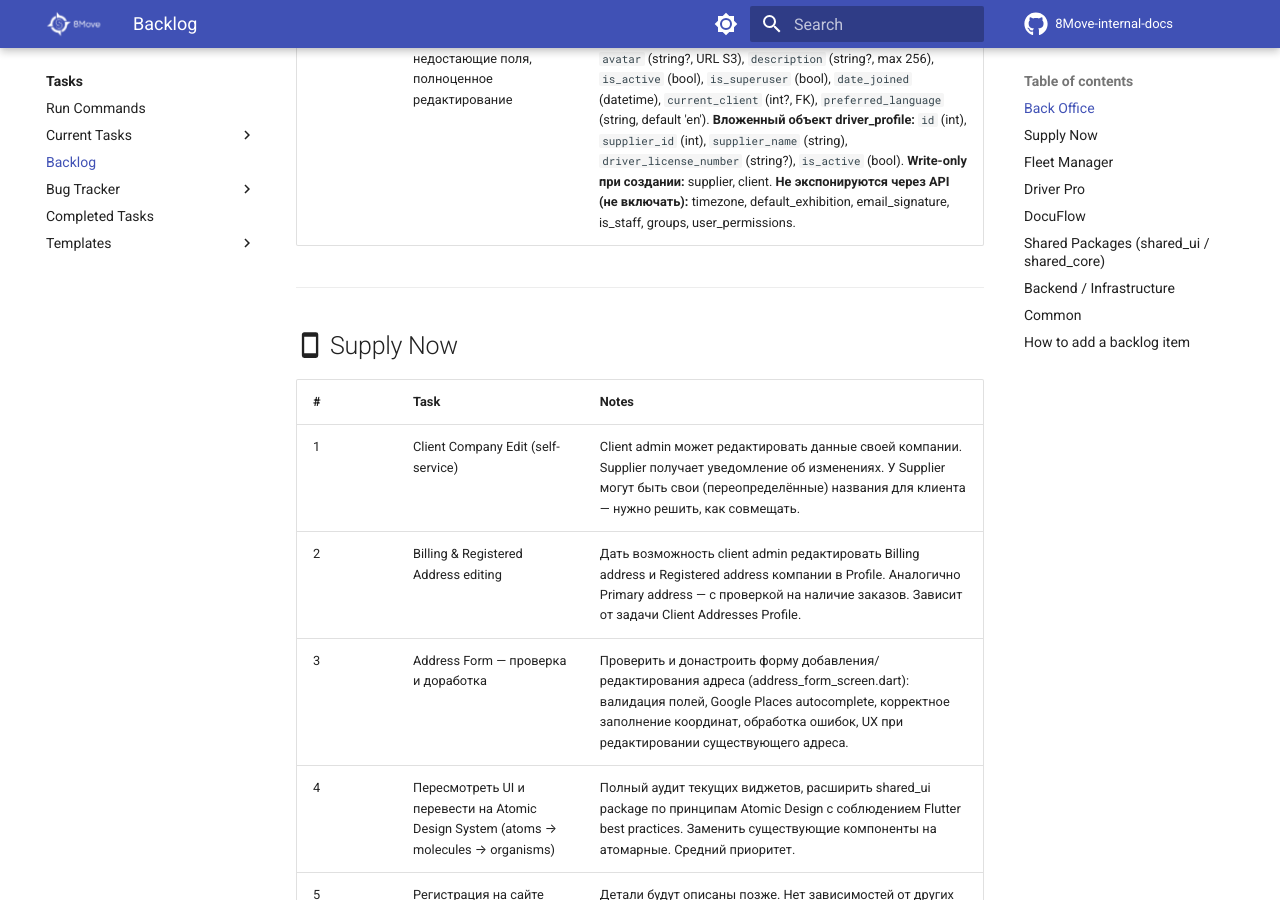
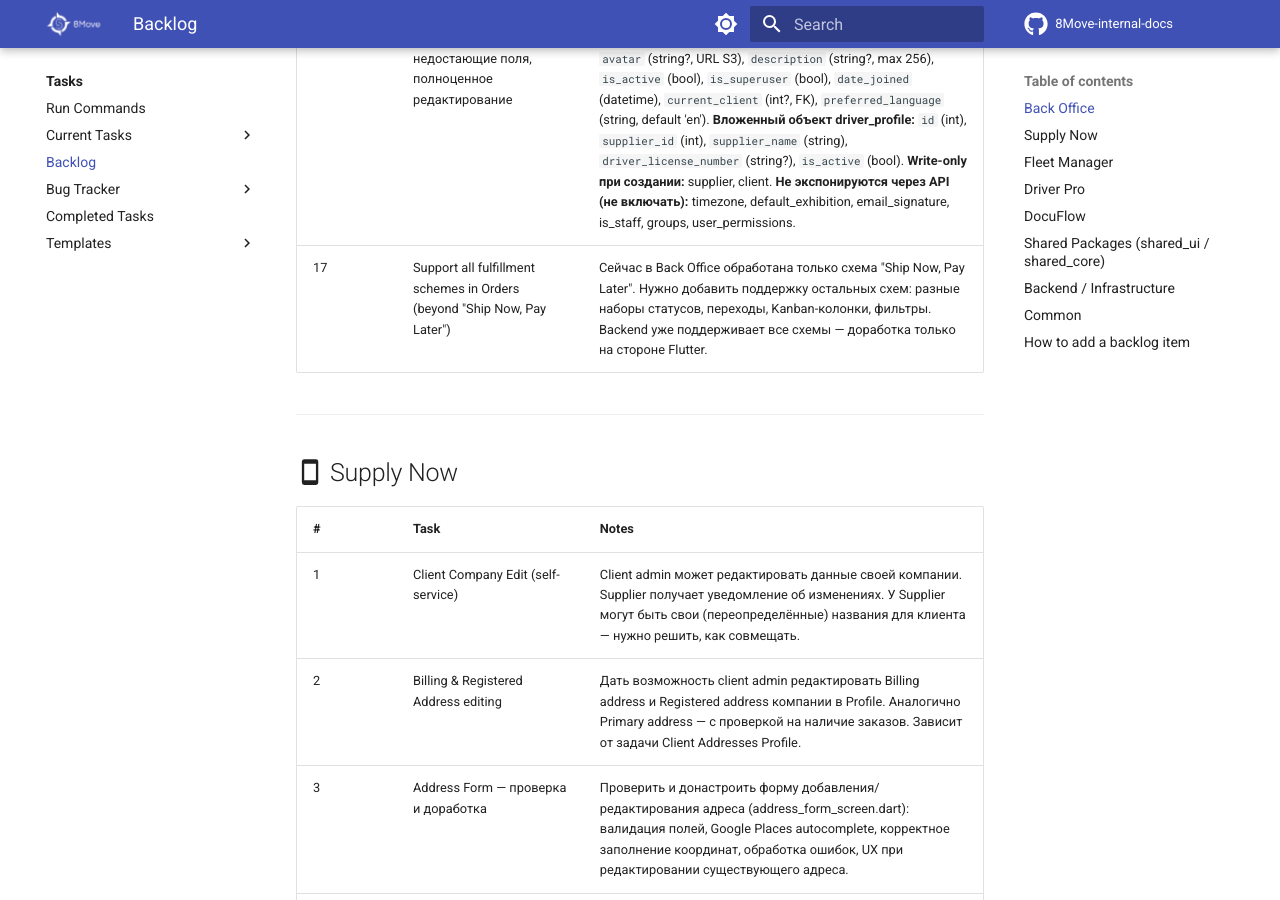
Before and after one commit to MaxShytov/8Move-internal-docs, an MkDocs documentation site: the page built from docs/tasks/backlog.md, in a window 1280 px wide and 900 px high, scrolled down 2681 px. Built offline with MkDocs 1.6.1 and Material for MkDocs 9.7.7, drawn with Linux system fonts in a browser that asks for light colours; comment, search, counter and statistics services are not loaded; part of the change alters nothing that is shown; some of the changed text lies outside the part shown.

Commit message:
backlog: add fulfillment schemes support to Back Office
Co-Authored-By: Claude Opus 4.6 <noreply@anthropic.com>

```diff
--- a/docs/tasks/backlog.md
+++ b/docs/tasks/backlog.md
@@ -2,7 +2,7 @@
 
 Ideas and planned tasks that are not yet in active development. When a task moves to active work, create a task card in [Current Tasks](current/index.md) and remove it from here.
 
-!!! info "Last updated: 2026-02-23"
+!!! info "Last updated: 2026-02-24"
 
 
 ---
@@ -27,6 +27,7 @@ Ideas and planned tasks that are not yet in active development. When a task move
 | 14 | Unified Actor edit form: единая переиспользуемая форма для Suppliers и Clients | Сейчас формы Supplier и Client — отдельные экраны. Нужно создать один универсальный компонент формы Actor, который переиспользуется для обоих типов. Детали полей и секций будут уточнены отдельно. |
 | 15 | Multilingual data audit: определить какие поля поставщик должен вводить на нескольких языках | Провести анализ моделей — какие данные должны поддерживать мультиязычный ввод (Supplier.description, Product.name, и т.д.). Результат — список полей + подход к реализации (django-modeltranslation, JSON field, отдельные таблицы). См. Backend #12 для реализации на бэкенде. |
 | 16 | Аудит и доработка экрана Profile: проанализировать текущий экран, добавить недостающие поля, полноценное редактирование | Только фронтенд — работать с полями, уже доступными в API. **Основные поля:** `id` (int, PK), `email` (string?, уникальный), `username` (string?, уникальный), `first_name` (string?), `last_name` (string?), `phone` (string?, уникальный), `avatar` (string?, URL S3), `description` (string?, max 256), `is_active` (bool), `is_superuser` (bool), `date_joined` (datetime), `current_client` (int?, FK), `preferred_language` (string, default 'en'). **Вложенный объект driver_profile:** `id` (int), `supplier_id` (int), `supplier_name` (string), `driver_license_number` (string?), `is_active` (bool). **Write-only при создании:** supplier, client. **Не экспонируются через API (не включать):** timezone, default_exhibition, email_signature, is_staff, groups, user_permissions. |
+| 17 | Support all fulfillment schemes in Orders (beyond "Ship Now, Pay Later") | Сейчас в Back Office обработана только схема "Ship Now, Pay Later". Нужно добавить поддержку остальных схем: разные наборы статусов, переходы, Kanban-колонки, фильтры. Backend уже поддерживает все схемы — доработка только на стороне Flutter. |
 
 ---
 
```
